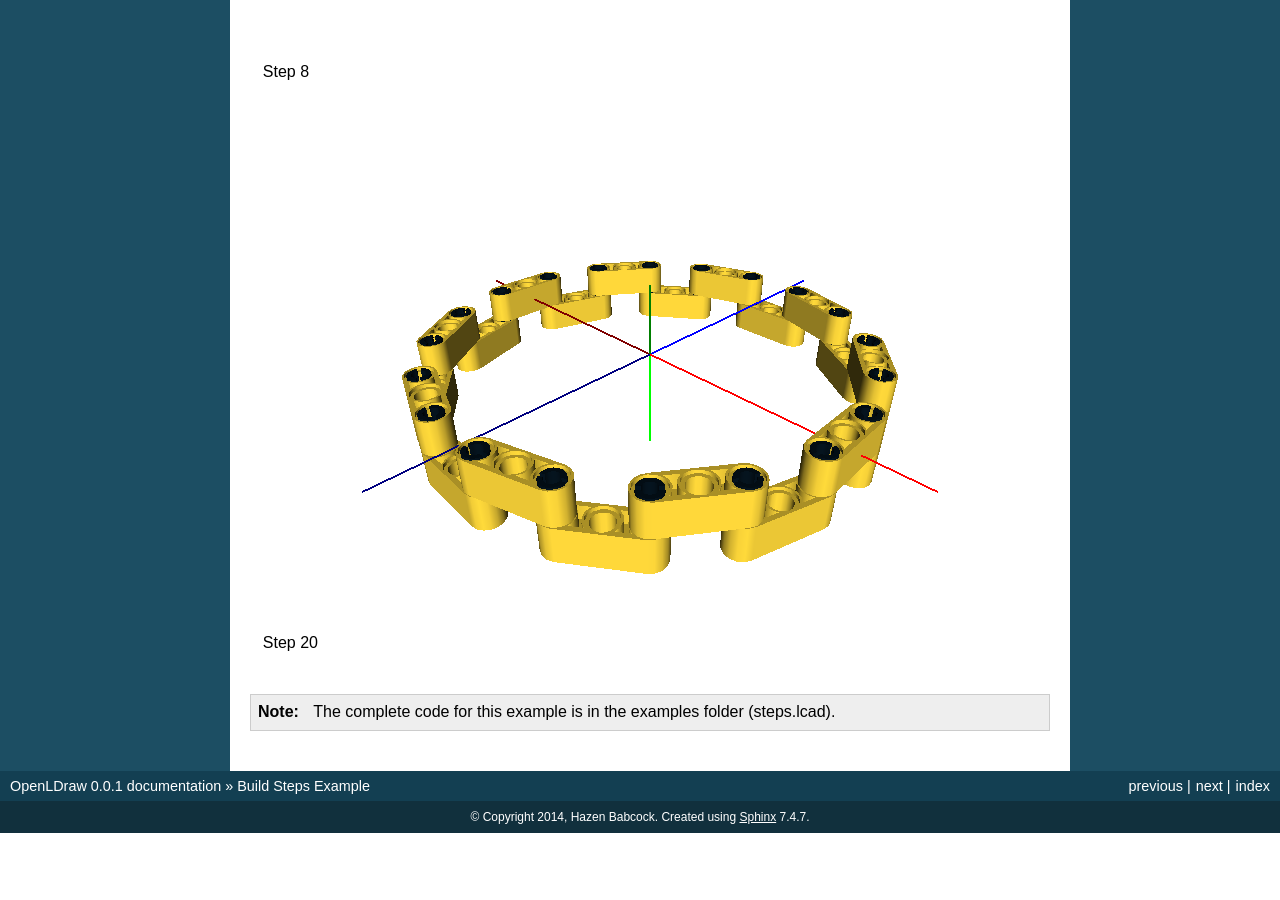
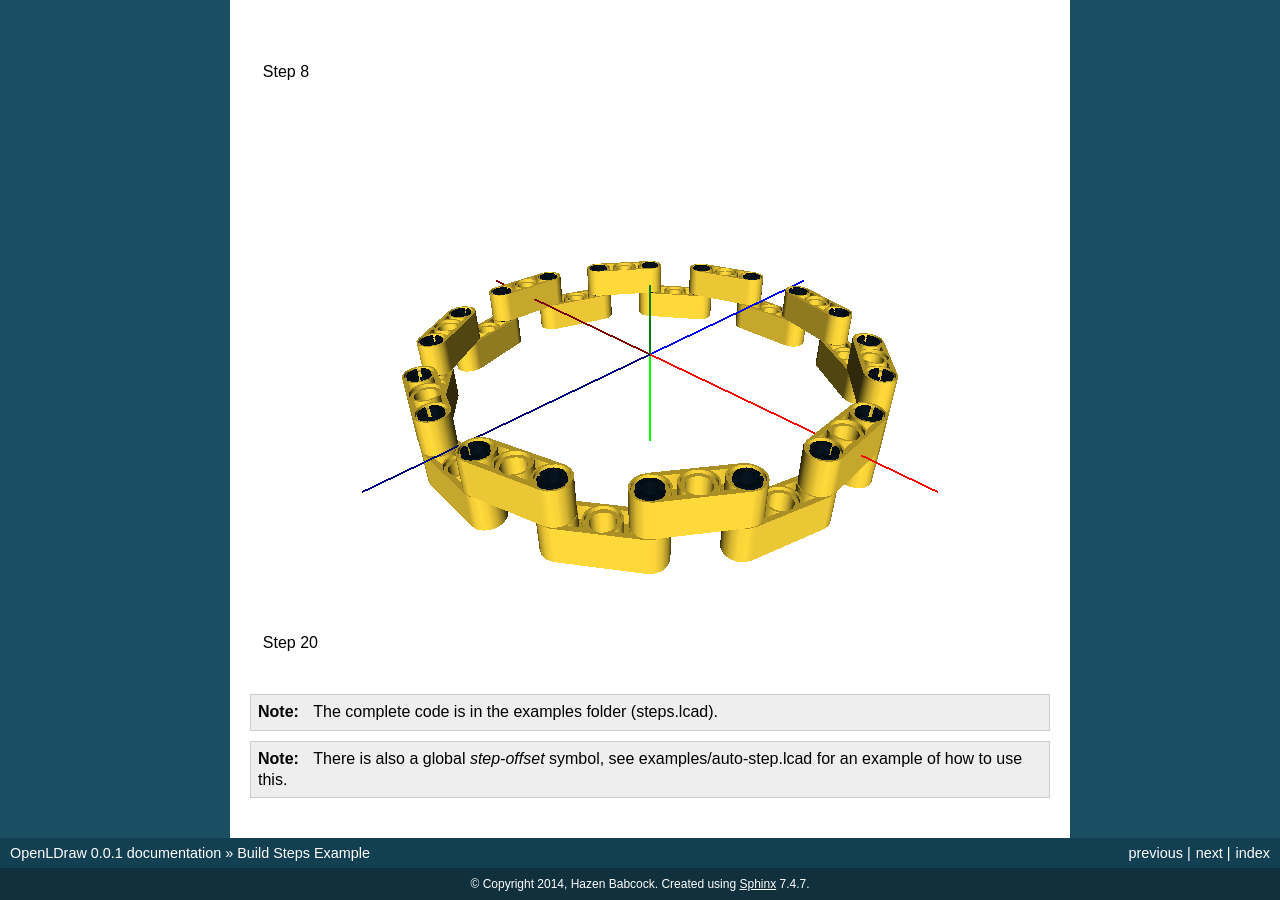
Before and after one commit to HazenBabcock/opensdraw, a Sphinx documentation site: the page built from docs/source/step.rst, in a window 1280 px wide and 900 px high, scrolled down 1393 px. Built offline with Sphinx 7.4.7, drawn with Linux system fonts in a browser that asks for light colours; before the commit the page ends 2226 px from its top, so only the background shows below that.

Commit message:
Add step-offset documentation.

```diff
--- a/docs/source/api.rst
+++ b/docs/source/api.rst
@@ -7,6 +7,7 @@ Symbols
 * **nil** - False
 * **pi** - 3.14159
 * **e** - 2.7182
+* **step-offset** - User settable to a number, or a function with no arguments that returns a number. This number is added to the *part_step* parameter of the **part()** function. The default value is 0.
 * **time-index** - 0..N, for creating animations.
 
 Basic Functions
--- a/docs/source/step.rst
+++ b/docs/source/step.rst
@@ -60,4 +60,8 @@ Load the .dat file with your favorite viewer (LDView renderings shown here).
 
 .. note::
 
-   The complete code for this example is in the examples folder (steps.lcad).
+   The complete code is in the examples folder (steps.lcad).
+
+.. note::
+
+   There is also a global *step-offset* symbol, see examples/auto-step.lcad for an example of how to use this.
```
